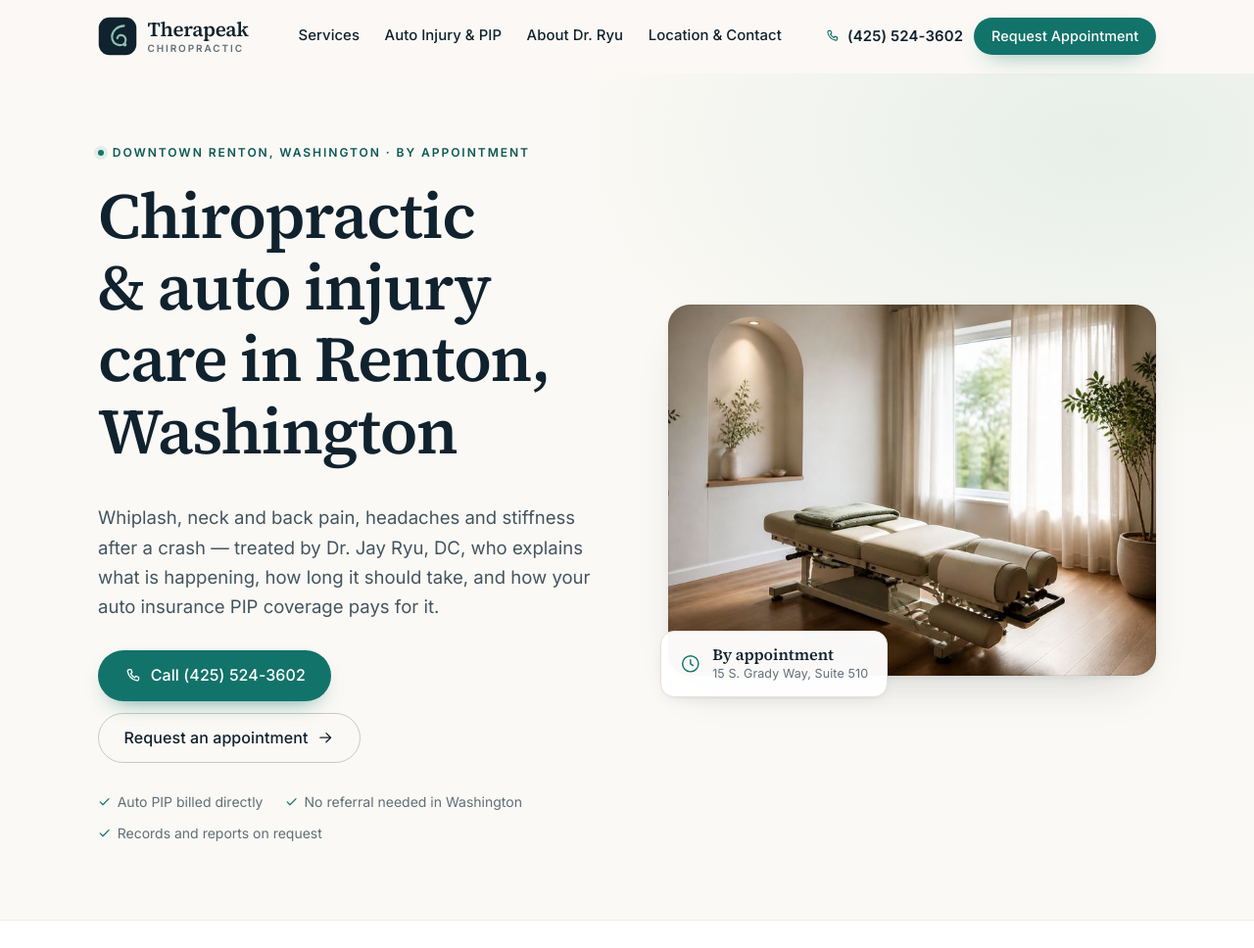
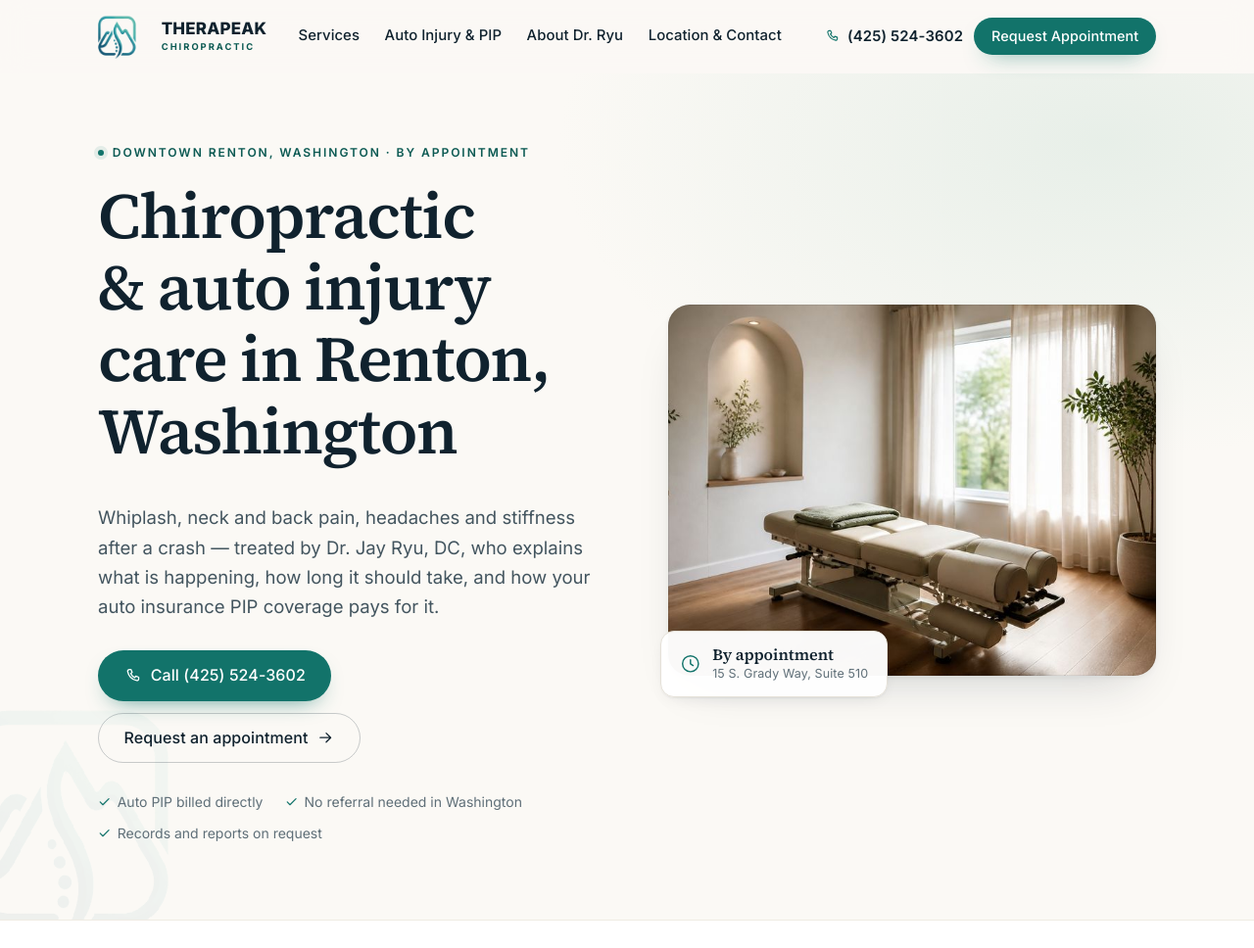
Before and after one commit to therapeakchiro-coder/therapeakchiro, a plain HTML site: page index.html in a window 1280 px wide. Shown: the top 968 px of the page at 98% size. Drawn offline with Linux system fonts and the light colour scheme.

Commit message:
Use the Therapeak logo across the site
- Key the supplied logo off its white background into transparent PNGs
  (mark, full lockup, plus light re-colours for the dark footer), with
  anti-aliased edges and no white halo.
- Header and footer brand lockups now use the real mark and the logo's
  sans wordmark treatment instead of the placeholder inline SVG.
- New favicon / apple-touch-icon set drawn from the mark.
- Structured data logo points at the vector-quality full logo.

```diff
--- a/index.html
+++ b/index.html
@@ -33,12 +33,13 @@
   <meta name="twitter:description" content="Chiropractic and auto-injury care in downtown Renton. PIP billed directly. By appointment.">
   <meta name="twitter:image" content="https://therapeakchiro.com/assets/og-image.jpg">
 
-  <link rel="icon" href="assets/favicon.svg" type="image/svg+xml">
-  <link rel="apple-touch-icon" sizes="180x180" href="assets/apple-touch-icon.png">
+  <link rel="icon" href="assets/icon-32.png" sizes="32x32" type="image/png">
+  <link rel="icon" href="assets/icon-192.png" sizes="192x192" type="image/png">
+  <link rel="apple-touch-icon" sizes="180x180" href="assets/icon-180.png">
 
   <link rel="preconnect" href="https://fonts.googleapis.com">
   <link rel="preconnect" href="https://fonts.gstatic.com" crossorigin>
-  <link href="https://fonts.googleapis.com/css2?family=Inter:wght@400;500;600&amp;family=Source+Serif+4:opsz,wght@8..60,400;8..60,600&amp;display=swap" rel="stylesheet">
+  <link href="https://fonts.googleapis.com/css2?family=Inter:wght@400;500;600;700;800&amp;family=Source+Serif+4:opsz,wght@8..60,400;8..60,600&amp;display=swap" rel="stylesheet">
   <link rel="stylesheet" href="styles.css">
 
   <script type="application/ld+json">
@@ -55,7 +56,7 @@
         "telephone": "+1-425-524-3602",
         "email": "therapeakchiro@gmail.com",
         "image": "https://therapeakchiro.com/assets/og-image.jpg",
-        "logo": "https://therapeakchiro.com/assets/favicon.svg",
+        "logo": "https://therapeakchiro.com/assets/logo-full.png",
         "hasMap": "https://www.google.com/maps/search/?api=1&query=15+S+Grady+Way+Suite+510+Renton+WA+98057",
         "address": {
           "@type": "PostalAddress",
@@ -166,11 +167,7 @@
   <header class="site-header" id="top">
     <div class="wrap header-inner">
       <a class="brand" href="#top" aria-label="Therapeak Chiropractic — back to top">
-        <svg class="brand-mark" viewBox="0 0 40 40" aria-hidden="true" focusable="false">
-          <rect x="0.75" y="0.75" width="38.5" height="38.5" rx="11" fill="#10222e"/>
-          <path d="M26.6 9.4c-6.9.4-12 4.9-12.3 10.6-.3 5.5 3.2 8.9 7.6 9.1 3.5.2 6.2-2 6.4-5.1.2-2.8-1.9-5-4.6-5.1-2.2-.1-3.9 1.3-4 3.2" fill="none" stroke="#8fc0ae" stroke-width="2.1" stroke-linecap="round"/>
-          <circle cx="27.4" cy="28.6" r="1.9" fill="#8fc0ae"/>
-        </svg>
+        <img class="brand-mark" src="assets/logo-mark.png" alt="" width="53" height="46" decoding="async">
         <span class="brand-text">
           <span class="brand-name">Therapeak</span>
           <span class="brand-sub">Chiropractic</span>
@@ -203,6 +200,7 @@
   <main id="main">
     <!-- Hero -->
     <section class="hero" aria-labelledby="hero-title">
+      <img class="hero-mark" src="assets/logo-mark.png" alt="" aria-hidden="true" width="512" height="440" decoding="async">
       <div class="wrap hero-grid">
         <div class="hero-copy">
           <p class="eyebrow"><span class="eyebrow-dot" aria-hidden="true"></span>Downtown Renton, Washington · By appointment</p>
@@ -709,11 +707,7 @@
     <div class="wrap footer-grid">
       <div class="footer-brand">
         <a class="brand brand-footer" href="#top" aria-label="Therapeak Chiropractic — back to top">
-          <svg class="brand-mark" viewBox="0 0 40 40" aria-hidden="true" focusable="false">
-            <rect x="0.75" y="0.75" width="38.5" height="38.5" rx="11" fill="#17313f"/>
-            <path d="M26.6 9.4c-6.9.4-12 4.9-12.3 10.6-.3 5.5 3.2 8.9 7.6 9.1 3.5.2 6.2-2 6.4-5.1.2-2.8-1.9-5-4.6-5.1-2.2-.1-3.9 1.3-4 3.2" fill="none" stroke="#8fc0ae" stroke-width="2.1" stroke-linecap="round"/>
-            <circle cx="27.4" cy="28.6" r="1.9" fill="#8fc0ae"/>
-          </svg>
+          <img class="brand-mark" src="assets/logo-mark-light.png" alt="" width="53" height="46" decoding="async" loading="lazy">
           <span class="brand-text">
             <span class="brand-name">Therapeak</span>
             <span class="brand-sub">Chiropractic</span>
--- a/styles.css
+++ b/styles.css
@@ -223,28 +223,34 @@ address { font-style: normal; }
 .brand {
   display: inline-flex;
   align-items: center;
-  gap: .65rem;
+  gap: .7rem;
   color: var(--ink);
   text-decoration: none;
   flex: none;
 }
 .brand:hover { text-decoration: none; }
-.brand-mark { width: 40px; height: 40px; flex: none; }
-.brand-text { display: flex; flex-direction: column; line-height: 1.05; }
+.brand-mark {
+  width: auto;
+  height: 46px;
+  flex: none;
+  display: block;
+}
+.brand-text { display: flex; flex-direction: column; line-height: 1; }
 .brand-name {
-  font-family: var(--serif);
-  font-weight: 600;
-  font-size: 1.28rem;
-  letter-spacing: -.015em;
+  font-family: var(--sans);
+  font-weight: 800;
+  font-size: 1.06rem;
+  letter-spacing: .012em;
+  text-transform: uppercase;
   color: var(--ink);
 }
 .brand-sub {
-  font-size: .625rem;
-  font-weight: 600;
-  letter-spacing: .19em;
+  font-size: .585rem;
+  font-weight: 700;
+  letter-spacing: .215em;
   text-transform: uppercase;
-  color: var(--muted);
-  margin-top: .15rem;
+  color: var(--teal-dark);
+  margin-top: .3rem;
 }
 
 .nav { margin-left: auto; }
@@ -333,10 +339,24 @@ address { font-style: normal; }
 }
 
 .hero-grid {
+  position: relative;
+  z-index: 1;
   display: grid;
   grid-template-columns: 1.02fr .98fr;
   align-items: center;
   gap: clamp(2rem, 5vw, 4.25rem);
+}
+
+.hero-mark {
+  position: absolute;
+  left: clamp(-120px, -3vw, -20px);
+  bottom: clamp(-90px, -2vw, -24px);
+  width: clamp(210px, 23vw, 360px);
+  height: auto;
+  opacity: .055;
+  pointer-events: none;
+  user-select: none;
+  z-index: 0;
 }
 
 .eyebrow {
@@ -1119,7 +1139,7 @@ a.info-strong:hover { color: var(--teal-dark); }
   padding-bottom: clamp(2rem, 4vw, 2.75rem);
 }
 .brand-footer .brand-name { color: #fff; }
-.brand-footer .brand-sub { color: rgba(214, 226, 222, .55); }
+.brand-footer .brand-sub { color: var(--teal-light); }
 .footer-brand p { margin-top: 1rem; max-width: 34ch; line-height: 1.6; }
 
 .footer-col h3 {
@@ -1227,6 +1247,9 @@ a.info-strong:hover { color: var(--teal-dark); }
 @media (max-width: 720px) {
   body { font-size: 1.02rem; }
   .header-inner { gap: .6rem; }
+  .brand-mark { height: 40px; }
+  .brand-name { font-size: .98rem; }
+  .brand-sub { font-size: .54rem; letter-spacing: .18em; }
   .header-actions > .btn { display: none; }
   .hero-actions .btn { flex: 1 1 100%; }
   .hero-actions { gap: .6rem; }
@@ -1261,7 +1284,8 @@ a.info-strong:hover { color: var(--teal-dark); }
   .trust-grid { grid-template-columns: 1fr; row-gap: 1.1rem; }
   .trust-item { border-left: 0; padding-left: 0; }
   .facts { grid-template-columns: 1fr; }
-  .brand-name { font-size: 1.15rem; }
+  .brand-name { font-size: .94rem; }
+  .hero-mark { width: 170px; left: -60px; bottom: -30px; }
   .about-card { margin-left: 0; margin-right: 0; }
   .map-foot { flex-direction: column; align-items: stretch; text-align: left; }
   .map-foot .btn { width: 100%; }
@@ -1285,7 +1309,7 @@ a.info-strong:hover { color: var(--teal-dark); }
 
 /* ------------------------------------------------------------------ Print */
 @media print {
-  .site-header, .mobile-bar, .appointment-form, .map-card iframe, .hero-badge { display: none !important; }
+  .site-header, .mobile-bar, .appointment-form, .map-card iframe, .hero-badge, .hero-mark { display: none !important; }
   body { background: #fff; color: #000; font-size: 11pt; }
   .hero, .pip, .appointment { background: #fff !important; color: #000 !important; }
   .pip h2, .pip h3, .pip strong, .appointment h2 { color: #000 !important; }
```
Also changed, not shown: 404.html (+3 -2 lines), assets/apple-touch-icon.png (deleted), assets/favicon.ico (added), assets/favicon.svg (deleted), assets/icon-16.png (added), assets/icon-180.png (added), assets/icon-192.png (added), assets/icon-32.png (added), assets/icon-48.png (added), assets/icon-512.png (added), assets/logo-full-light.png (added), assets/logo-full.png (added), assets/logo-mark-light.png (added), assets/logo-mark.png (added).
